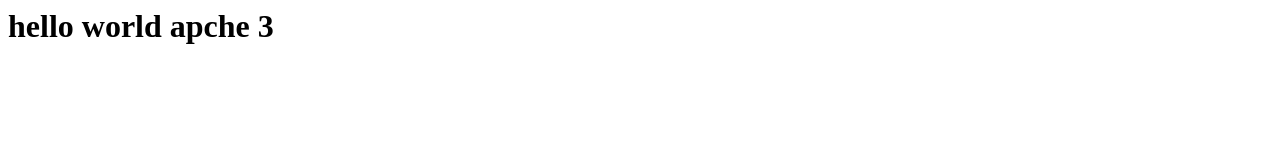
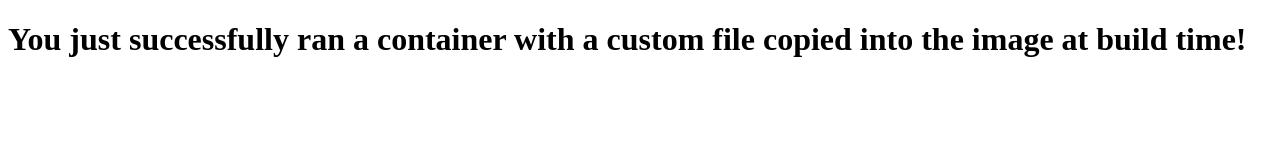
Before and after one commit to veenavamp/testproject, a plain HTML site: page index.html in a window 1280 px wide. Drawn offline with Linux system fonts and the light colour scheme.

Commit message:
new index.html

```diff
--- a/index.html
+++ b/index.html
@@ -1 +1,13 @@
-<h1> hello world apche 3 </h1>
+<!doctype html>
+<html lang="en">
+<head>
+  <meta charset="utf-8">
+
+  <title>Your 2nd Dockerfile worked!</title>
+
+</head>
+
+<body>
+  <h1>You just successfully ran a container with a custom file copied into the image at build time!</h1>
+</body>
+</html>
```
